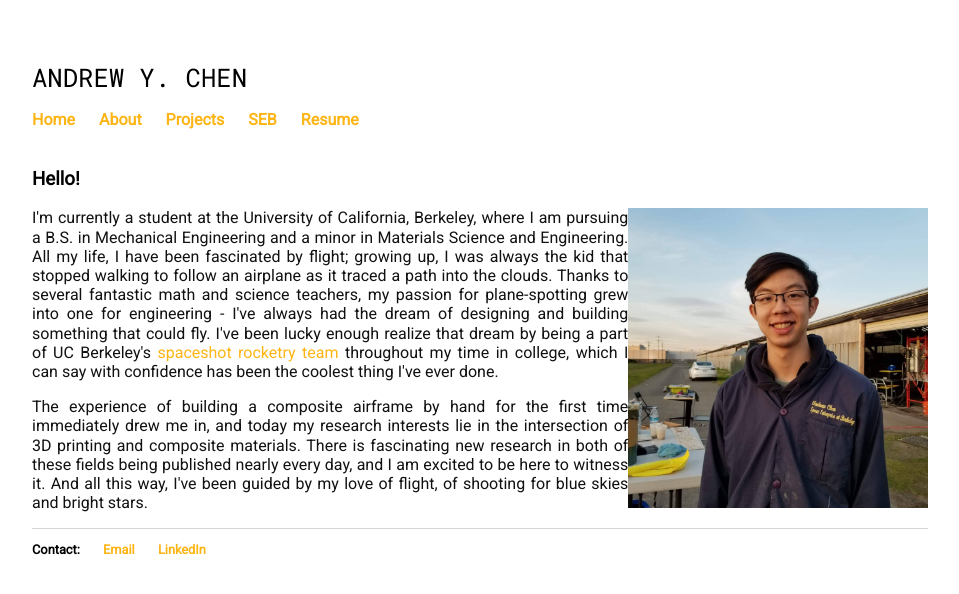
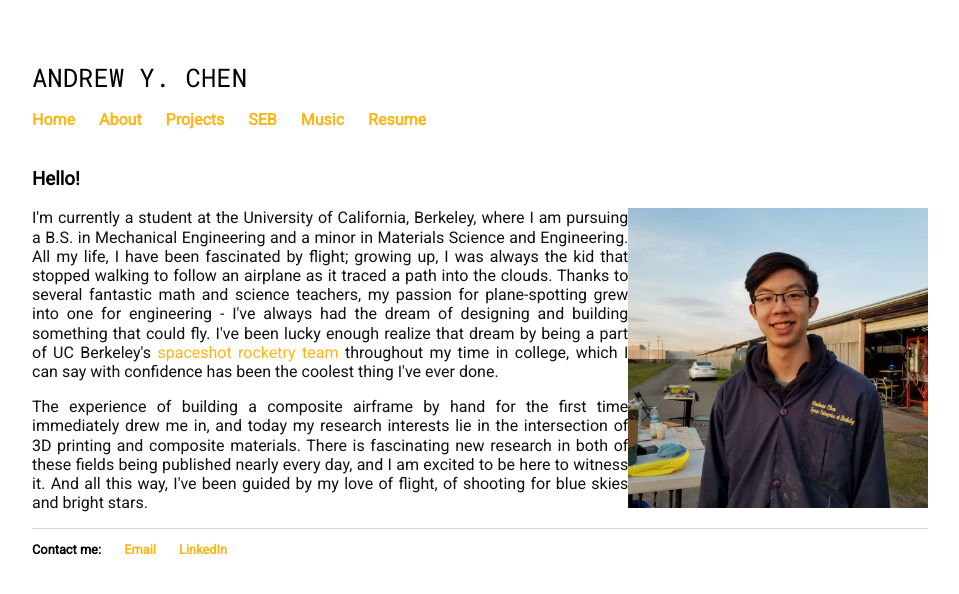
Before and after one commit to carbonheliumnitrogen/carbonheliumnitrogen.github.io, a Jekyll site: the page built from about.html, in a window 1280 px wide. Shown: the top 594 px of the page, without its empty margins (160-1119 px from the left). Built offline with Jekyll 4.4.1, drawn with Linux system fonts in a browser that asks for light colours.

Commit message:
Update default.html

```diff
--- a/_layouts/default.html
+++ b/_layouts/default.html
@@ -15,6 +15,7 @@
 	        	<li><a href="/about.html">About</a></li>
         		<li><a href="/projects.html">Projects</a></li>
 			<li><a href="/seb.html">SEB</a></li>
+			<li><a href="/music.html">Music</a></li>
         		<li><a href="/resume.html">Resume</a></li>
     		</ul>
 		</nav>
@@ -24,7 +25,7 @@
 		</div><!-- /.container -->
 		<footer>
     		<ul>
-			<li>Contact: </li>
+			<li>Contact me: </li>
         		<li><a href="mailto:aychen314159@gmail.com">Email</a></li>
         		<li><a href="https://www.linkedin.com/in/aychen314159/">LinkedIn</a></li>
 			</ul>
```
